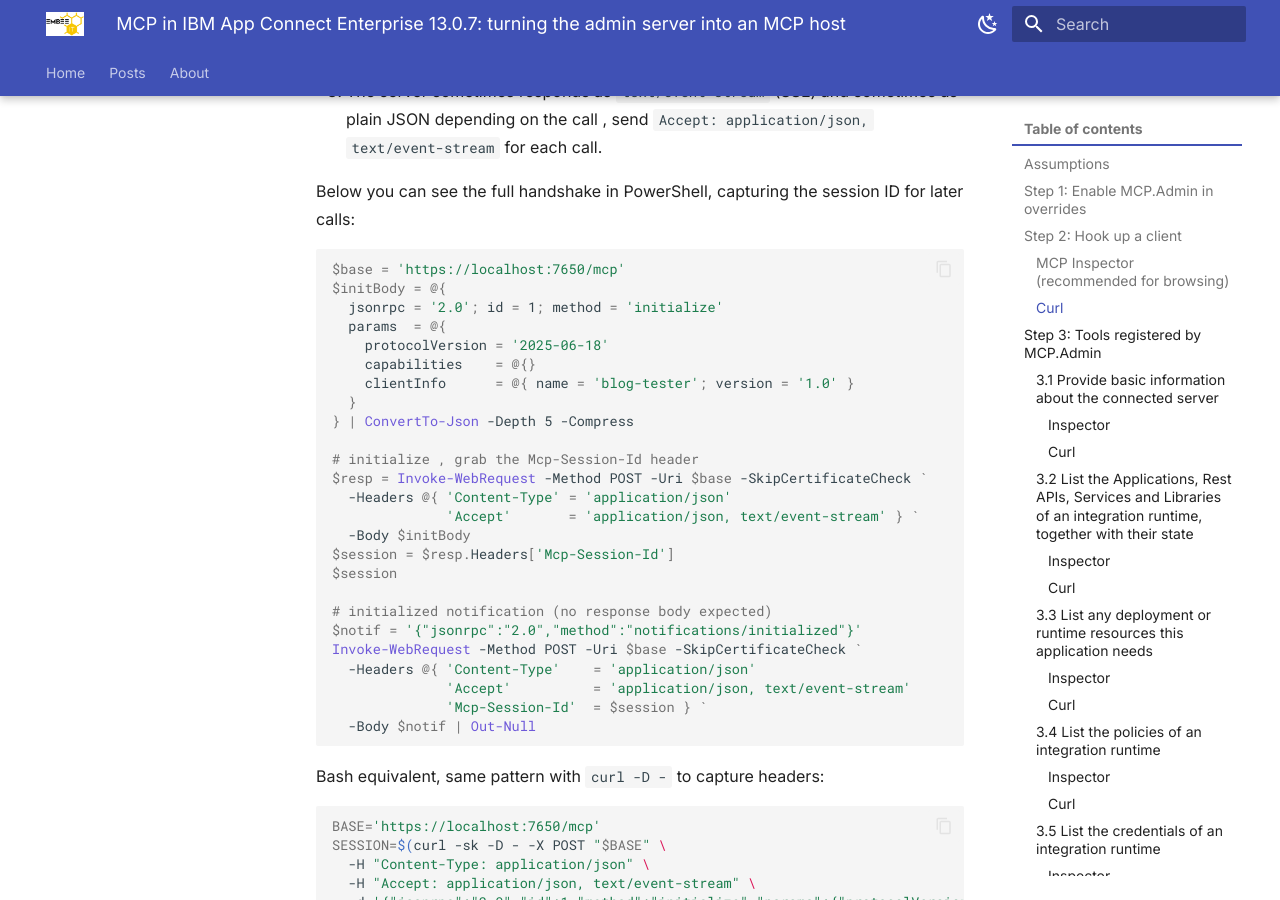
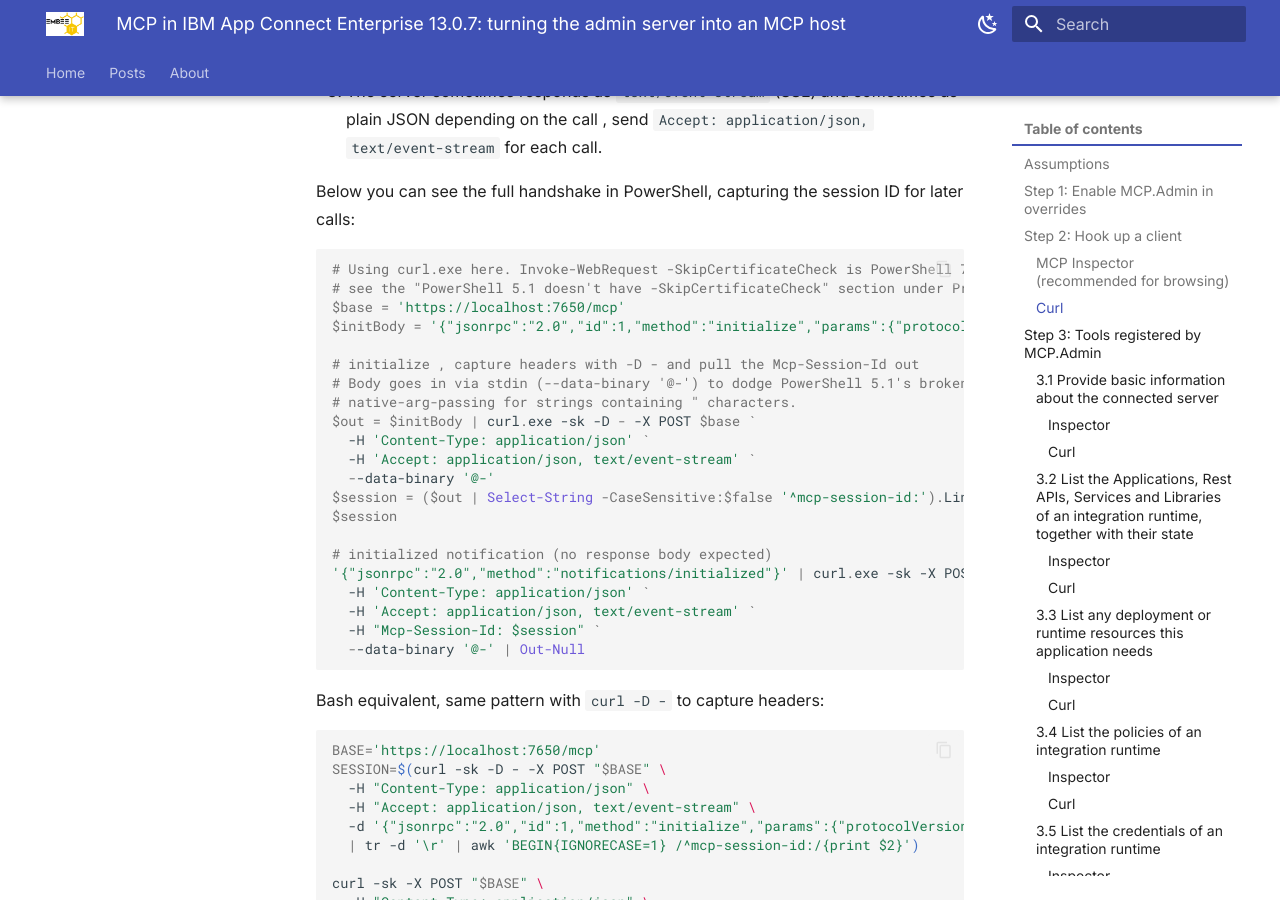
Before and after one commit to matthiasblomme/blogs, an MkDocs documentation site: the page built from docs/posts/Ace-MCP/mcp_in_ace.md, in a window 1280 px wide and 900 px high, scrolled down 5716 px. Built offline with MkDocs 1.6.1 and Material for MkDocs 9.7.7, drawn with Linux system fonts in a browser that asks for light colours; some of the changed text lies outside the part shown.

Commit message:
fixed powershell syntax

````diff
--- a/docs/posts/Ace-MCP/mcp_in_ace.md
+++ b/docs/posts/Ace-MCP/mcp_in_ace.md
@@ -157,31 +157,27 @@
 Below you can see the full handshake in PowerShell, capturing the session ID for later calls:
 
 ```powershell
+# Using curl.exe here. Invoke-WebRequest -SkipCertificateCheck is PowerShell 7+ only,
+# see the "PowerShell 5.1 doesn't have -SkipCertificateCheck" section under Problems.
 $base = 'https://localhost:7650/mcp'
-$initBody = @{
-  jsonrpc = '2.0'; id = 1; method = 'initialize'
-  params  = @{
-    protocolVersion = '2025-06-18'
-    capabilities    = @{}
-    clientInfo      = @{ name = 'blog-tester'; version = '1.0' }
-  }
-} | ConvertTo-Json -Depth 5 -Compress
+$initBody = '{"jsonrpc":"2.0","id":1,"method":"initialize","params":{"protocolVersion":"2025-06-18","capabilities":{},"clientInfo":{"name":"blog-tester","version":"1.0"}}}'
 
-# initialize , grab the Mcp-Session-Id header
-$resp = Invoke-WebRequest -Method POST -Uri $base -SkipCertificateCheck `
-  -Headers @{ 'Content-Type' = 'application/json'
-              'Accept'       = 'application/json, text/event-stream' } `
-  -Body $initBody
-$session = $resp.Headers['Mcp-Session-Id']
+# initialize , capture headers with -D - and pull the Mcp-Session-Id out
+# Body goes in via stdin (--data-binary '@-') to dodge PowerShell 5.1's broken
+# native-arg-passing for strings containing " characters.
+$out = $initBody | curl.exe -sk -D - -X POST $base `
+  -H 'Content-Type: application/json' `
+  -H 'Accept: application/json, text/event-stream' `
+  --data-binary '@-'
+$session = ($out | Select-String -CaseSensitive:$false '^mcp-session-id:').Line -replace '(?i)^mcp-session-id:\s*',''
 $session
 
 # initialized notification (no response body expected)
-$notif = '{"jsonrpc":"2.0","method":"notifications/initialized"}'
-Invoke-WebRequest -Method POST -Uri $base -SkipCertificateCheck `
-  -Headers @{ 'Content-Type'    = 'application/json'
-              'Accept'          = 'application/json, text/event-stream'
-              'Mcp-Session-Id'  = $session } `
-  -Body $notif | Out-Null
+'{"jsonrpc":"2.0","method":"notifications/initialized"}' | curl.exe -sk -X POST $base `
+  -H 'Content-Type: application/json' `
+  -H 'Accept: application/json, text/event-stream' `
+  -H "Mcp-Session-Id: $session" `
+  --data-binary '@-' | Out-Null
 ```
 
 Bash equivalent, same pattern with `curl -D -` to capture headers:
@@ -262,12 +258,12 @@
 #### Curl
 Run the following curl, after performing the handshake, with `$SESSION` set (see _Step 2_).
 
-```bash
-curl -sk -X POST "$BASE" \
-  -H "Content-Type: application/json" \
-  -H "Accept: application/json, text/event-stream" \
-  -H "Mcp-Session-Id: $SESSION" \
-  -d '{"jsonrpc":"2.0","id":2,"method":"tools/call","params":{"name":"info","arguments":{}}}'
+```powershell
+'{"jsonrpc":"2.0","id":2,"method":"tools/call","params":{"name":"info","arguments":{}}}' | curl.exe -sk -X POST $base `
+  -H 'Content-Type: application/json' `
+  -H 'Accept: application/json, text/event-stream' `
+  -H "Mcp-Session-Id: $session" `
+  --data-binary '@-'
 ```
 
 **Response** (the wire format wraps the payload in `result.content[0].text` as an escaped string; unwrapped for readability):
@@ -308,12 +304,12 @@
 
 #### Curl
 
-```bash
-curl -sk -X POST "$BASE" \
-  -H "Content-Type: application/json" \
-  -H "Accept: application/json, text/event-stream" \
-  -H "Mcp-Session-Id: $SESSION" \
-  -d '{"jsonrpc":"2.0","id":3,"method":"tools/call","params":{"name":"list_integrations","arguments":{}}}'
+```powershell
+'{"jsonrpc":"2.0","id":3,"method":"tools/call","params":{"name":"list_integrations","arguments":{}}}' | curl.exe -sk -X POST $base `
+  -H 'Content-Type: application/json' `
+  -H 'Accept: application/json, text/event-stream' `
+  -H "Mcp-Session-Id: $session" `
+  --data-binary '@-'
 ```
 
 **Response** (unwrapped from `result.content[0].text`):
@@ -560,12 +556,12 @@
 
 #### Curl
 
-```bash
-curl -sk -X POST "$BASE" \
-  -H "Content-Type: application/json" \
-  -H "Accept: application/json, text/event-stream" \
-  -H "Mcp-Session-Id: $SESSION" \
-  -d '{"jsonrpc":"2.0","id":4,"method":"tools/call","params":{"name":"list_application_needs","arguments":{"applicationName":"TestApp"}}}'
+```powershell
+'{"jsonrpc":"2.0","id":4,"method":"tools/call","params":{"name":"list_application_needs","arguments":{"applicationName":"TestApp"}}}' | curl.exe -sk -X POST $base `
+  -H 'Content-Type: application/json' `
+  -H 'Accept: application/json, text/event-stream' `
+  -H "Mcp-Session-Id: $session" `
+  --data-binary '@-'
 ```
 
 The argument key is `applicationName` (not `application`, caught me out the first time).
@@ -608,12 +604,12 @@
 
 **Summary across all policy projects** (no arguments):
 
-```bash
-curl -sk -X POST "$BASE" \
-  -H "Content-Type: application/json" \
-  -H "Accept: application/json, text/event-stream" \
-  -H "Mcp-Session-Id: $SESSION" \
-  -d '{"jsonrpc":"2.0","id":5,"method":"tools/call","params":{"name":"list_policies","arguments":{}}}'
+```powershell
+'{"jsonrpc":"2.0","id":5,"method":"tools/call","params":{"name":"list_policies","arguments":{}}}' | curl.exe -sk -X POST $base `
+  -H 'Content-Type: application/json' `
+  -H 'Accept: application/json, text/event-stream' `
+  -H "Mcp-Session-Id: $session" `
+  --data-binary '@-'
 ```
 
 **Response:**
@@ -644,12 +640,12 @@
 
 **Single project, with full details** (`projectName` + `details=true`):
 
-```bash
-curl -sk -X POST "$BASE" \
-  -H "Content-Type: application/json" \
-  -H "Accept: application/json, text/event-stream" \
-  -H "Mcp-Session-Id: $SESSION" \
-  -d '{"jsonrpc":"2.0","id":6,"method":"tools/call","params":{"name":"list_policies","arguments":{"projectName":"PolicyProject","details":true}}}'
+```powershell
+'{"jsonrpc":"2.0","id":6,"method":"tools/call","params":{"name":"list_policies","arguments":{"projectName":"PolicyProject","details":true}}}' | curl.exe -sk -X POST $base `
+  -H 'Content-Type: application/json' `
+  -H 'Accept: application/json, text/event-stream' `
+  -H "Mcp-Session-Id: $session" `
+  --data-binary '@-'
 ```
 
 The schema names the selector `projectName` (and `details` as a separate boolean), not the `{wibble}:wobble` selector string the tool description hints at. The description is misleading here.
@@ -803,12 +799,12 @@
 
 #### Curl
 
-```bash
-curl -sk -X POST "$BASE" \
-  -H "Content-Type: application/json" \
-  -H "Accept: application/json, text/event-stream" \
-  -H "Mcp-Session-Id: $SESSION" \
-  -d '{"jsonrpc":"2.0","id":7,"method":"tools/call","params":{"name":"list_credentials","arguments":{}}}'
+```powershell
+'{"jsonrpc":"2.0","id":7,"method":"tools/call","params":{"name":"list_credentials","arguments":{}}}' | curl.exe -sk -X POST $base `
+  -H 'Content-Type: application/json' `
+  -H 'Accept: application/json, text/event-stream' `
+  -H "Mcp-Session-Id: $session" `
+  --data-binary '@-'
 ```
 
 **Response** (unwrapped from `result.content[0].text`):
@@ -838,12 +834,12 @@
 
 #### Curl
 
-```bash
-curl -sk -X POST "$BASE" \
-  -H "Content-Type: application/json" \
-  -H "Accept: application/json, text/event-stream" \
-  -H "Mcp-Session-Id: $SESSION" \
-  -d '{"jsonrpc":"2.0","id":8,"method":"tools/call","params":{"name":"describe_message_flow","arguments":{"applicationName":"TestApp","flowName":"TestFlow"}}}'
+```powershell
+'{"jsonrpc":"2.0","id":8,"method":"tools/call","params":{"name":"describe_message_flow","arguments":{"applicationName":"TestApp","flowName":"TestFlow"}}}' | curl.exe -sk -X POST $base `
+  -H 'Content-Type: application/json' `
+  -H 'Accept: application/json, text/event-stream' `
+  -H "Mcp-Session-Id: $session" `
+  --data-binary '@-'
 ```
 
 **Response** (unwrapped from `result.content[0].text`):
````
